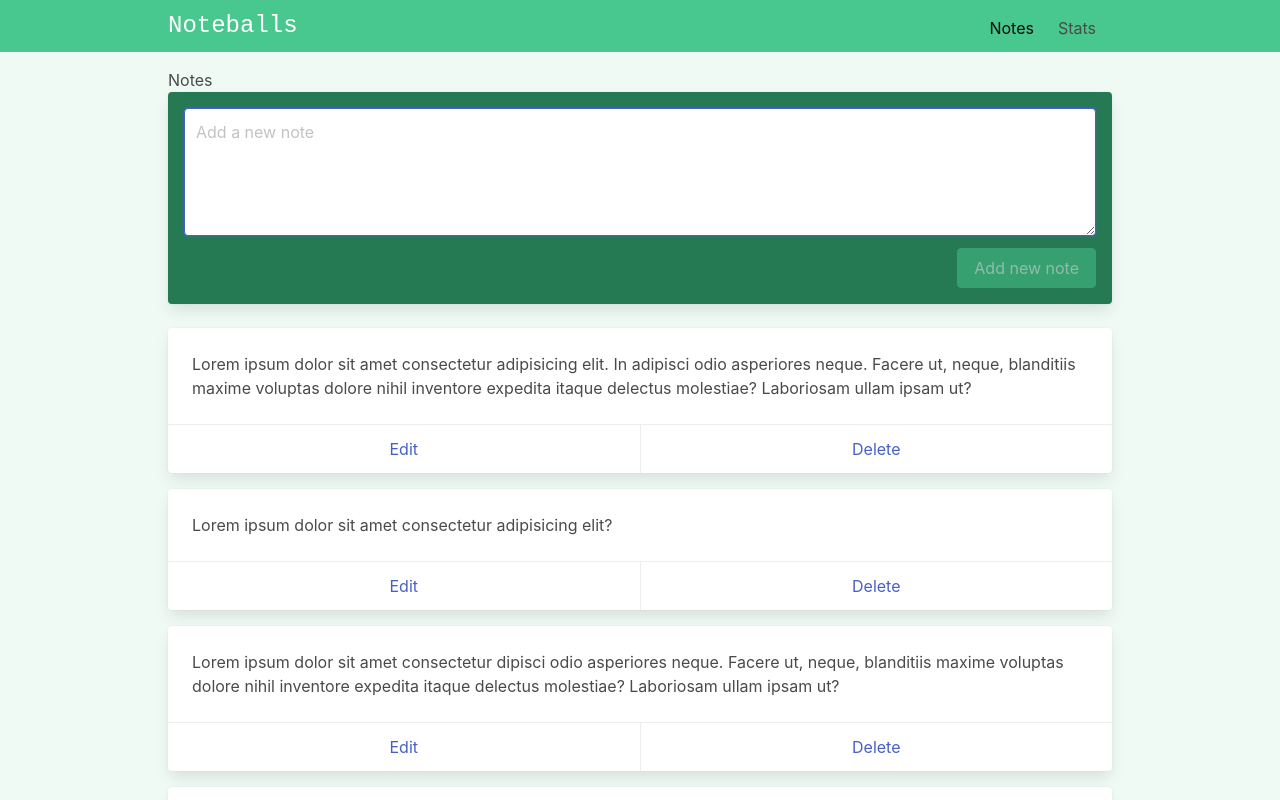
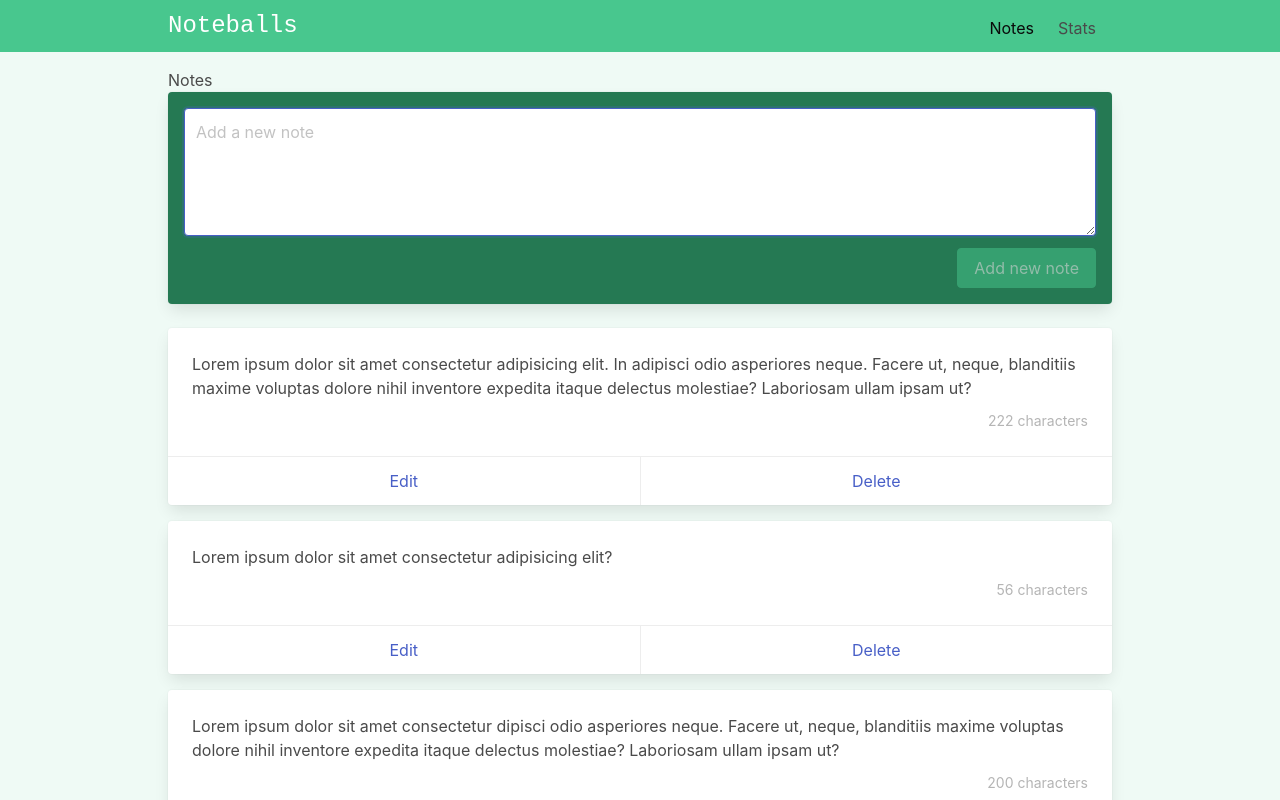
Before and after one commit to rborowski/noteballs, a Vue app: page /#/ in a window 1280 px wide. Shown: the top 800 px of the page. Built offline with nearby package versions, Linux system fonts and the light colour scheme.

Commit message:
Add computed property for characters length

```diff
--- a/src/components/layout/Note.vue
+++ b/src/components/layout/Note.vue
@@ -3,6 +3,9 @@
     <div class="card-content">
       <div class="content">
         {{ note.content }}
+        <div class="has-text-right has-text-grey-light mt-2">
+          <small>{{ noteLength }} characters</small>
+        </div>
       </div>
     </div>
     <footer class="card-footer ">
@@ -13,7 +16,12 @@
 </template>
 
 <script setup>
+import { computed } from "vue";
+
 const props = defineProps({ note: { type: Object, required: true } })
+
+const noteLength = computed(() => props.note.content.length)
+
 </script>
 
 <style scoped>
```
